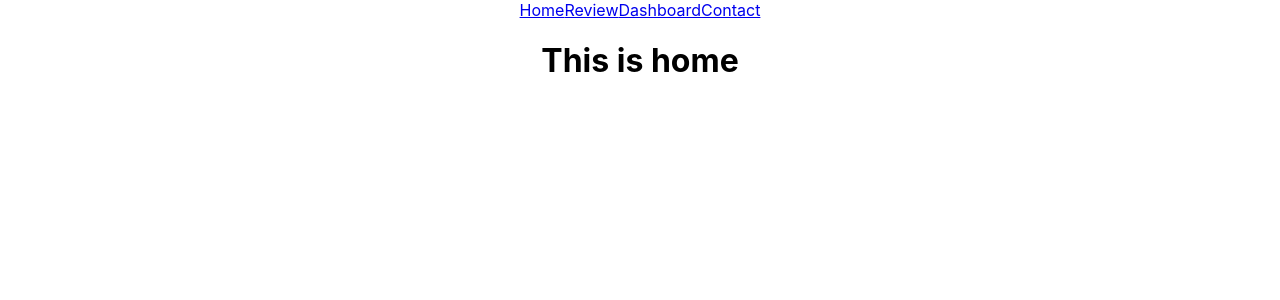
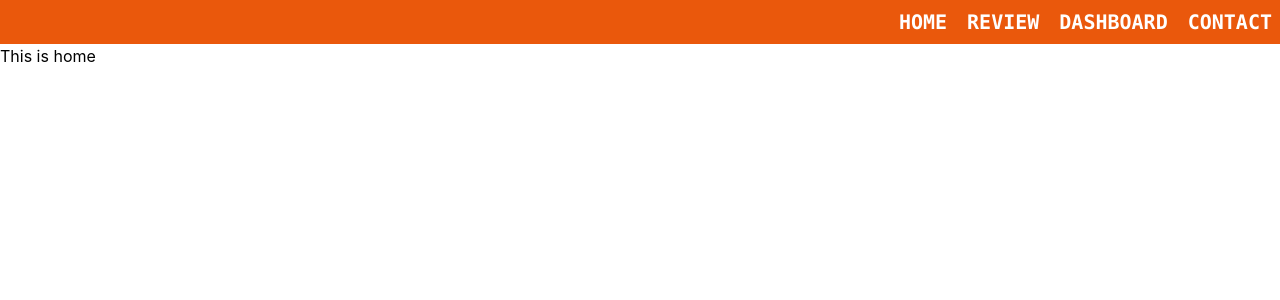
Before and after one commit to osama2kabdullah/product-analysis-app, a React (Create React App) app: page / in a window 1280 px wide. Shown: the top 300 px of the page. Built offline with nearby package versions, Linux system fonts and the light colour scheme.

Commit message:
header design done

```diff
--- a/package.json
+++ b/package.json
@@ -35,5 +35,10 @@
       "last 1 firefox version",
       "last 1 safari version"
     ]
+  },
+  "devDependencies": {
+    "autoprefixer": "^10.4.8",
+    "postcss": "^8.4.16",
+    "tailwindcss": "^3.1.8"
   }
 }
--- /dev/null
+++ b/postcss.config.js
@@ -0,0 +1,6 @@
+module.exports = {
+  plugins: {
+    tailwindcss: {},
+    autoprefixer: {},
+  },
+}
--- a/public/index.html
+++ b/public/index.html
@@ -24,7 +24,7 @@
       work correctly both with client-side routing and a non-root public URL.
       Learn how to configure a non-root public URL by running `npm run build`.
     -->
-    <title>React App</title>
+    <title>Product Analysis</title>
   </head>
   <body>
     <noscript>You need to enable JavaScript to run this app.</noscript>
--- a/src/App.js
+++ b/src/App.js
@@ -1,4 +1,3 @@
-import logo from './logo.svg';
 import './App.css';
 import Header from './components/Header';
 import { Route, Routes } from 'react-router-dom';
@@ -10,7 +9,7 @@ import NotFoundPage from './components/NotFoundPage';
 
 function App() {
   return (
-    <div className="App">
+    <div>
       <Header></Header>
       <Routes>
         <Route path='/' element={<Home></Home>}></Route>
--- a/src/components/Header.js
+++ b/src/components/Header.js
@@ -3,7 +3,7 @@ import { Link } from 'react-router-dom';
 
 const Header = () => {
     return (
-        <nav>
+        <nav className='p-2 text-xl font-bold uppercase flex gap-5 text-white font-mono justify-end bg-orange-600'>
             <Link to='/'>Home</Link>
             <Link to='/review'>Review</Link>
             <Link to='/dashboard'>Dashboard</Link>
--- a/src/components/Home.js
+++ b/src/components/Home.js
@@ -3,7 +3,7 @@ import React from 'react';
 const Home = () => {
     return (
         <div>
-            <h1>This is home</h1>
+            <h1 className=''>This is home</h1>
         </div>
     );
 };
--- a/src/index.css
+++ b/src/index.css
@@ -1,3 +1,7 @@
+@tailwind base;
+@tailwind components;
+@tailwind utilities;
+
 body {
   margin: 0;
   font-family: -apple-system, BlinkMacSystemFont, 'Segoe UI', 'Roboto', 'Oxygen',
--- /dev/null
+++ b/tailwind.config.js
@@ -0,0 +1,10 @@
+/** @type {import('tailwindcss').Config} */
+module.exports = {
+  content: [
+    "./src/**/*.{js,jsx,ts,tsx}",
+  ],
+  theme: {
+    extend: {},
+  },
+  plugins: [],
+}
```
Also changed, not shown: 2 other files (tests, documents, lock files or other folders).
